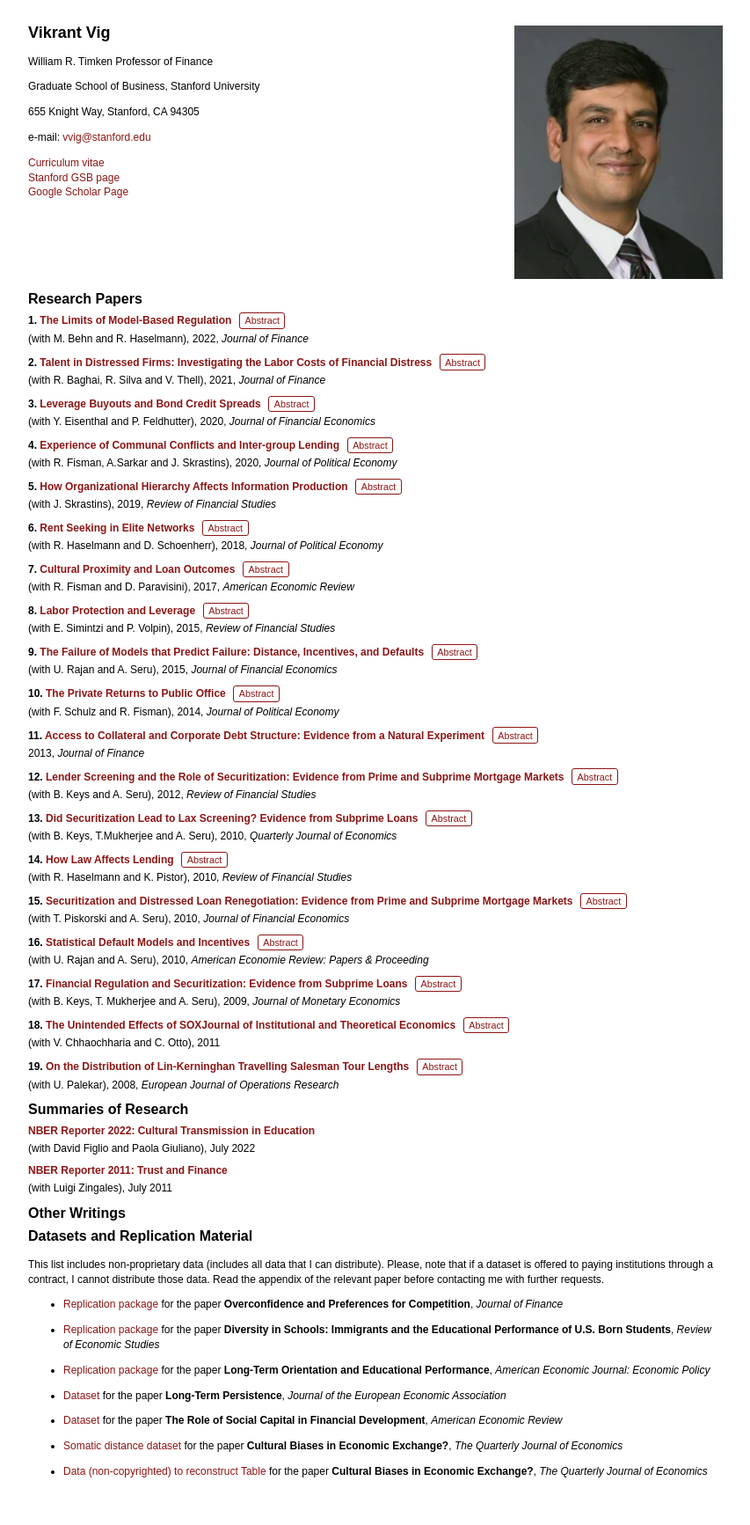
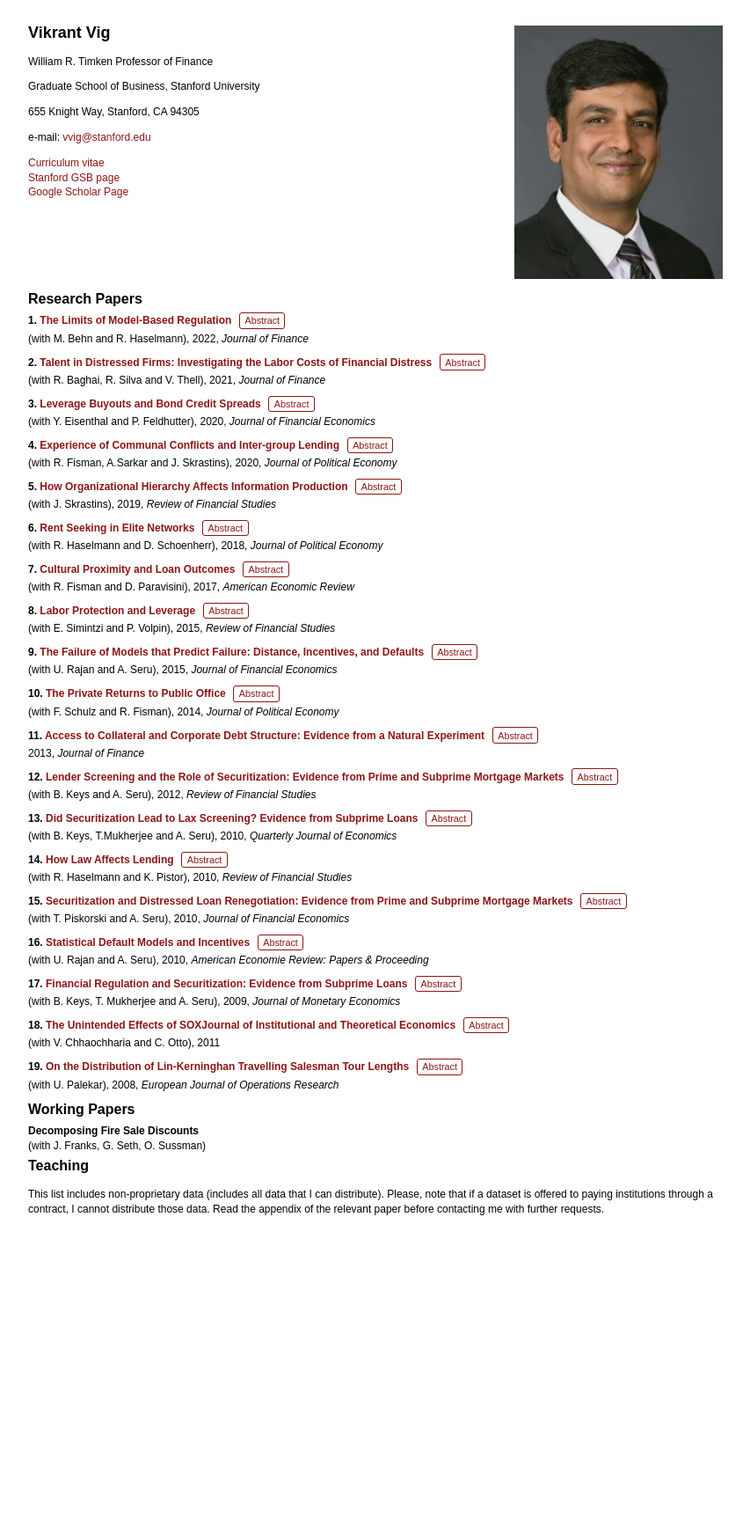
Before and after one commit to vikrantvig0/vikrantvig0.github.io, a Jekyll site: the page built from index.md, in a window 1280 px wide. Shown: the whole page at 88% size, without its empty margins (213-1066 px from the left). Built offline with Jekyll 4.4.1, drawn with Linux system fonts in a browser that asks for light colours; after the commit the page ends 1434 px from its top, so only the background shows below that.

Commit message:
Update index.md

```diff
--- a/index.md
+++ b/index.md
@@ -41,71 +41,42 @@ e-mail: [vvig@stanford.edu](mailto:vvig@stanford.edu)
     <div class="paper-info">
         {% if paper.authors and paper.authors != "" %}(with {{ paper.authors }}){% endif %}{% if paper.date %}{% if paper.authors and paper.authors != "" %}, {% endif %}{{ paper.date }}{% endif %}{% if paper.journal %}, <em>{{ paper.journal }}</em>{% endif %}{% if paper.volume %}. vol.{{ paper.volume }}{% endif %}{% if paper.pages %}, pp {{ paper.pages }}{% endif %}
     </div>
-    <div id="abstract-{{ paper.id }}" class="abstract" style="display: none;">
+        {% if paper.abstract %}
+    <div id="abstract-paper-{{ paper.id }}" class="abstract" style="display: none;">
         {{ paper.abstract }}
-    </div>
-</div>
-{% endfor %}
-
-## Summaries of Research
-
-{% for summary in site.data.summaries.summaries %}
-<div class="summary-entry">
-    <div class="summary-title">
-        <strong><a href="{{ summary.pdf }}">{{ summary.title }}</a></strong>
-        {% if summary.abstract %}
-        <button onclick="toggleAbstract('summary-{{ summary.id }}')" class="abstract-toggle">Abstract</button>
-        {% endif %}
-    </div>
-    <div class="summary-info">
-        {% if summary.authors %}(with {{ summary.authors }}){% endif %}{% if summary.date %}, {{ summary.date }}{% endif %}
-        {% if summary.publication %}, <em>{{ summary.publication }}</em>{% endif %}
-        {% if summary.editors %}edited by {{ summary.editors }}{% endif %}
-        {% if summary.volume %}Volume {{ summary.volume }}{% endif %}
-        {% if summary.pages %}, pp {{ summary.pages }}{% endif %}
-        {% if summary.publisher %}, {{ summary.publisher }}{% endif %}
-        {% if summary.doi %}(<a href="http://dx.doi.org/{{ summary.doi }}">published version</a>){% endif %}
-    </div>
-    {% if summary.abstract %}
-    <div id="abstract-summary-{{ summary.id }}" class="abstract" style="display: none;">
-        {{ summary.abstract }}
     </div>
     {% endif %}
 </div>
 {% endfor %}
 
-## Other Writings
-{% for writing in site.data.other_writings.other_writings %}
-<div class="writing-entry">
-    <div class="writing-title">
+## Working Papers
+{% for workingpaper in site.data.working_papers.working_papers %}
+<div class="workingpaper-entry">
+    <div class="workingpaper-title">
         <strong>
-        {% if writing.pdf %}
-            <a href="{{ writing.pdf }}">{{ writing.title }}</a>
-        {% elsif writing.link %}
-            <a href="{{ writing.link }}">{{ writing.title }}</a>
+        {% if workingpaper.pdf %}
+            <a href="{{ workingpaper.pdf }}">{{ workingpaper.title }}</a>
+        {% elsif workingpaper.link %}
+            <a href="{{ workingpaper.link }}">{{ workingpaper.title }}</a>
         {% else %}
-            {{ writing.title }}
+            {{ workingpaper.title }}
         {% endif %}
         </strong>
-        {% if writing.abstract %}
-        <button onclick="toggleAbstract('writing-{{ writing.id }}')" class="abstract-toggle">Abstract</button>
+        {% if workingpaper.abstract %}
+        <button onclick="toggleAbstract('workingpaper-{{ workingpaper.id }}')" class="abstract-toggle">Abstract</button>
         {% endif %}
     </div>
-    <div class="writing-info">
-        {% if writing.authors and writing.authors != "" %}(with {{ writing.authors }}){% endif %}{% if writing.date %}{% if writing.authors and writing.authors != "" %}, {% endif %}{{ writing.date }}{% endif %}{% if writing.journal %}, <em>{{ writing.journal }}</em>{% endif %}{% if writing.book %}, in <em>{{ writing.book }}</em>{% endif %}{% if writing.editors %}, edited by {{ writing.editors }}{% endif %}{% if writing.volume %}. vol.{{ writing.volume }}{% endif %}{% if writing.pages %}, pp {{ writing.pages }}{% endif %}{% if writing.publisher %}{% if writing.location %}, {{ writing.publisher }}, {{ writing.location }}{% else %}, {{ writing.publisher }}{% endif %}{% endif %}{% if writing.type %}, {{ writing.type }}{% endif %}
+    <div class="workingpaper-info">
+        {% if workingpaper.authors and workingpaper.authors != "" %}(with {{ workingpaper.authors }}){% endif %}{% if workingpaper.date %}{% if workingpaper.authors and workingpaper.authors != "" %}, {% endif %}{{ workingpaper.date }}{% endif %}{% if workingpaper.journal %}, <em>{{ workingpaper.journal }}</em>{% endif %}{% if workingpaper.book %}, in <em>{{ workingpaper.book }}</em>{% endif %}{% if workingpaper.editors %}, edited by {{ workingpaper.editors }}{% endif %}{% if workingpaper.volume %}. vol.{{ workingpaper.volume }}{% endif %}{% if workingpaper.pages %}, pp {{ workingpaper.pages }}{% endif %}{% if workingpaper.publisher %}{% if workingpaper.location %}, {{ workingpaper.publisher }}, {{ workingpaper.location }}{% else %}, {{ workingpaper.publisher }}{% endif %}{% endif %}{% if workingpaper.type %}, {{ workingpaper.type }}{% endif %}
     </div>
-    {% if writing.abstract %}
-    <div id="abstract-writing-{{ writing.id }}" class="abstract" style="display: none;">
-        {{ writing.abstract }}
+    {% if workingpaper.abstract %}
+    <div id="abstract-workingpaper-{{ workingpaper.id }}" class="abstract" style="display: none;">
+        {{ workingpaper.abstract }}
     </div>
     {% endif %}
 </div>
 {% endfor %}
 
-## Datasets and Replication Material
+## Teaching
 
 This list includes non-proprietary data (includes all data that I can distribute). Please, note that if a dataset is offered to paying institutions through a contract, I cannot distribute those data. Read the appendix of the relevant paper before contacting me with further requests.
-
-{% for dataset in site.data.datasets.datasets %}
-- {% if dataset.link contains 'http' %}<a href="{{ dataset.link }}">{% if dataset.type %}{{ dataset.type }}{% else %}Dataset and replication material{% endif %}</a>{% else %}<a href="{{ dataset.link }}" download>{% if dataset.type %}{{ dataset.type }}{% else %}Dataset and replication material{% endif %}</a>{% endif %} for the paper **{{ dataset.title }}**, *{{ dataset.journal }}*
-{% endfor %}
```
